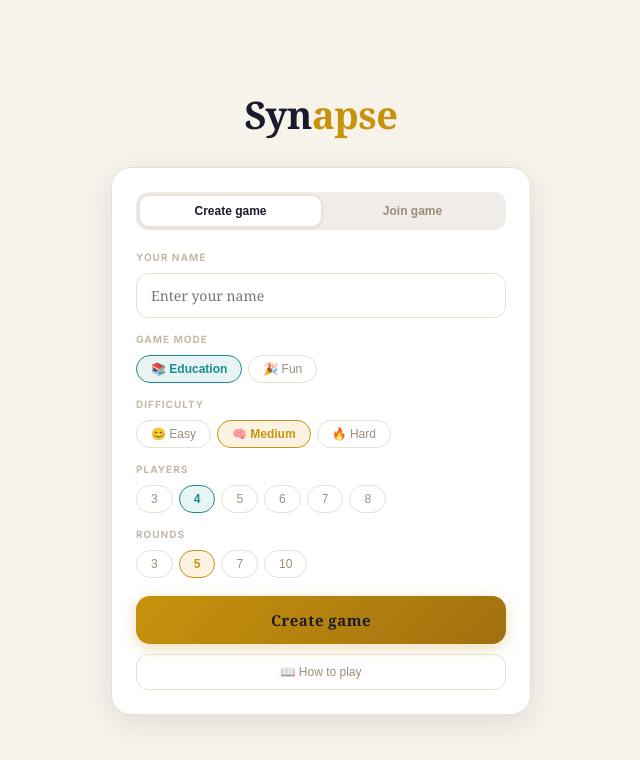
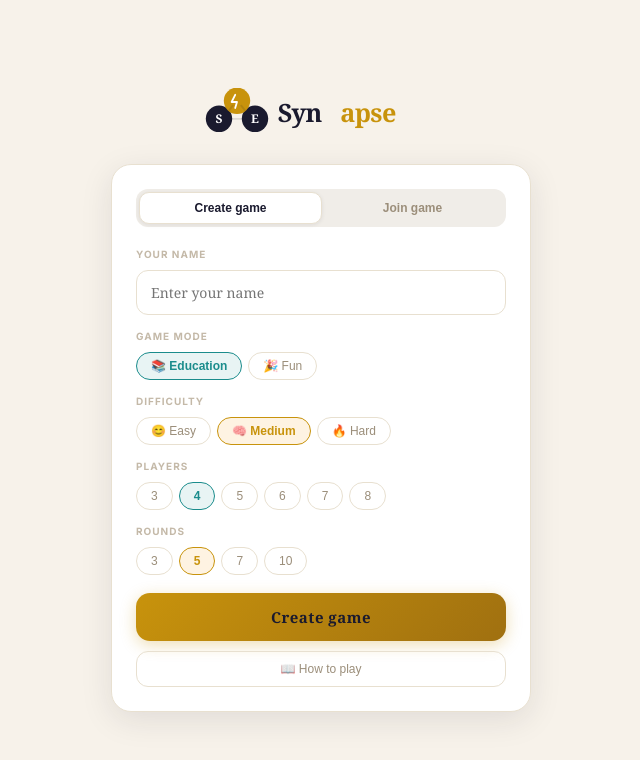
Before and after one commit to Royarun17/word-harmony, a React (Create React App) app in the folder client/: page / in a window 1280 px wide. Both pictures are taken after a click on the button "Skip tutorial". Shown: the top 760 px of the page, without its empty margins (319-959 px from the left). Built offline with nearby package versions, Linux system fonts and the light colour scheme.

Commit message:
Update LobbyPage.js

```diff
--- a/client/src/pages/LobbyPage.js
+++ b/client/src/pages/LobbyPage.js
@@ -95,10 +95,20 @@ export default function LobbyPage({ onJoined, onShowTutorial }) {
       `}</style>
 
       {/* Logo */}
-      <div style={{ textAlign:'center', marginBottom:24 }}>
-        <h1 style={{ fontSize:38, fontWeight:700, color:T.navy, fontFamily:'Georgia,serif', letterSpacing:-0.5, margin:0 }}>
-          Syn<span style={{ color:T.gold }}>apse</span>
-        </h1>
+      <div style={{ textAlign:'center', marginBottom:24, display:'flex', justifyContent:'center' }}>
+        <svg width="240" height="52" viewBox="0 0 400 80" fill="none" xmlns="http://www.w3.org/2000/svg">
+          <circle cx="30" cy="48" r="22" fill="#1A1A2E"/>
+          <circle cx="90" cy="48" r="22" fill="#1A1A2E"/>
+          <circle cx="60" cy="18" r="22" fill="#C8930C"/>
+          <line x1="52" y1="48" x2="68" y2="48" stroke="#1A1A2E" strokeWidth="3" opacity="0.12" strokeLinecap="round"/>
+          <line x1="45" y1="36" x2="53" y2="26" stroke="#1A1A2E" strokeWidth="3" opacity="0.12" strokeLinecap="round"/>
+          <line x1="75" y1="36" x2="67" y2="26" stroke="#1A1A2E" strokeWidth="3" opacity="0.12" strokeLinecap="round"/>
+          <text x="30" y="55" textAnchor="middle" fontFamily="Georgia,serif" fontSize="20" fontWeight="700" fill="#FFFFFF">S</text>
+          <text x="90" y="55" textAnchor="middle" fontFamily="Georgia,serif" fontSize="20" fontWeight="700" fill="#FFFFFF">E</text>
+          <path d="M57 8 L51 20 L60 20 L57 30" stroke="#FFFFFF" strokeWidth="3" strokeLinecap="round" strokeLinejoin="round"/>
+          <text x="128" y="54" fontFamily="Georgia,serif" fontSize="42" fontWeight="800" fill="#1A1A2E" letterSpacing="-1">Syn</text>
+          <text x="232" y="54" fontFamily="Georgia,serif" fontSize="42" fontWeight="800" fill="#C8930C" letterSpacing="-1">apse</text>
+        </svg>
       </div>
 
       {/* Card */}
```
